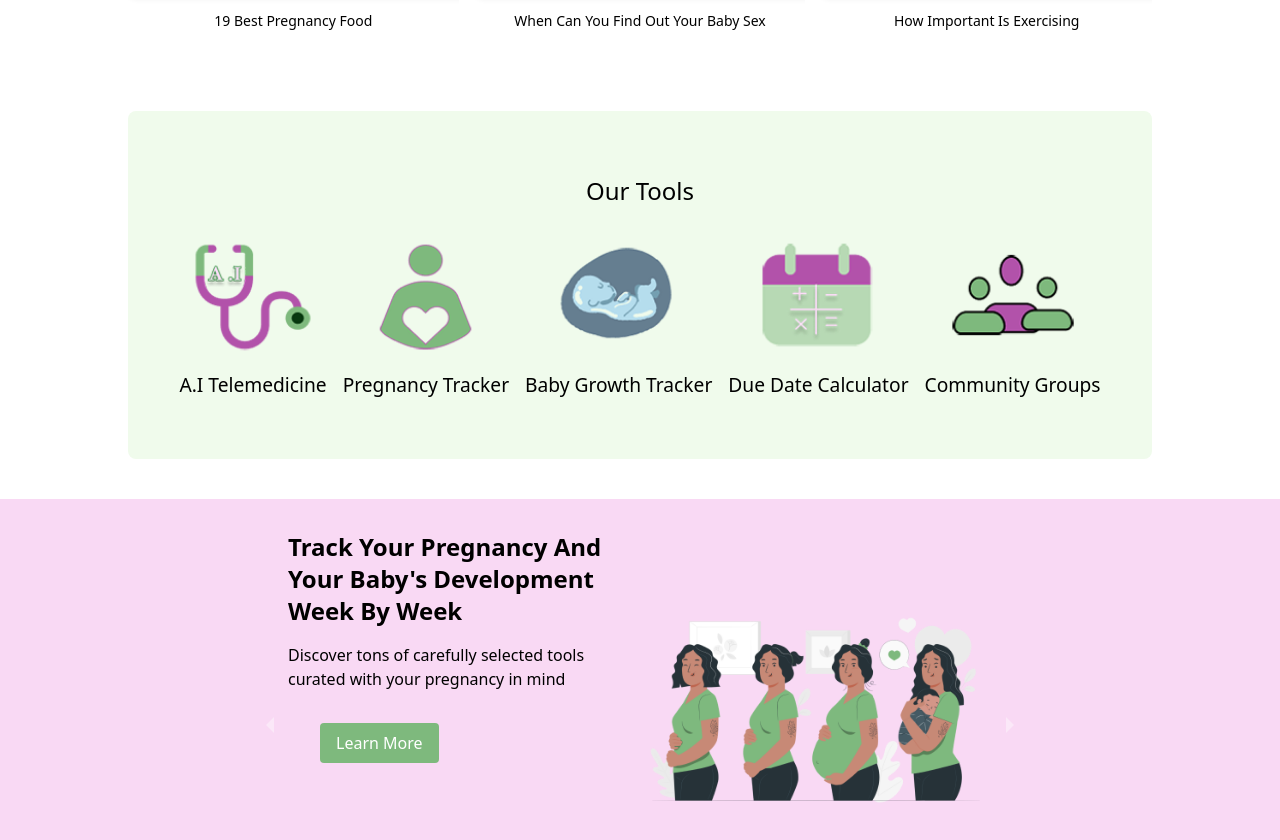
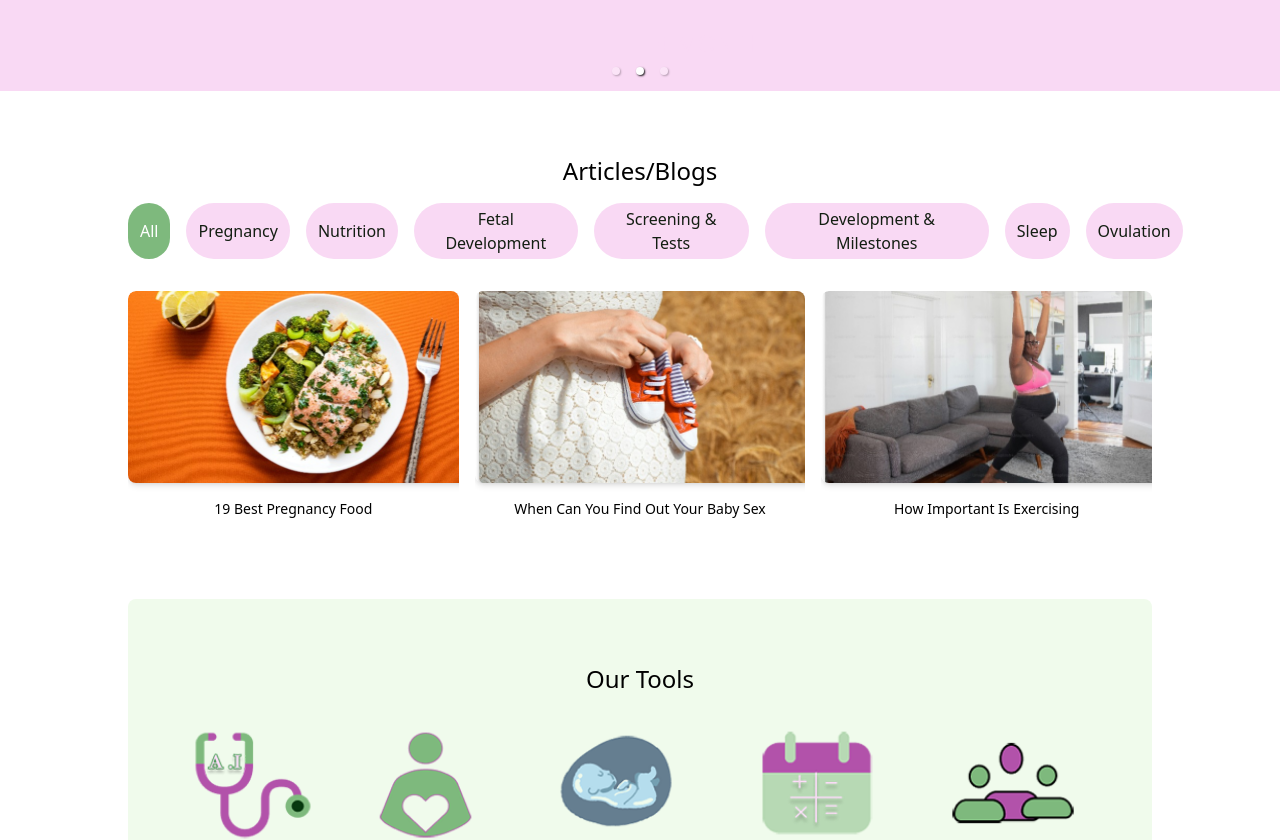
Before and after one commit to Adaobilynda1234/Trakmama-project, a React (Vite) app: page / in a window 1280 px wide. Shown: the part 421-1261 px from the top of the page. Built offline with nearby package versions, Linux system fonts and the light colour scheme; the HTML template or start-up script is replaced by a standard one.

Commit message:
merged articles and review

```diff
--- a/src/App.jsx
+++ b/src/App.jsx
@@ -5,16 +5,14 @@ import Home from "./pages/Home";
 import SignUp from "./pages/SignUp";
 import Login from "./pages/Login";
 import ErrorPage from "./pages/ErrorPage";
-import Articles from "./components/articles";
-import OurTools from "./components/ourtools";
+// import Articles from "./components/articles";
+// import OurTools from "./components/ourtools";
 
 function App() {
   return (
     <>
       <Navbar />
-      {/* defining react-router path */}
-      <Articles />
-      <OurTools />
+
       <Routes>
         <Route path="/" element={<Home />} />
         <Route path="/signup" element={<SignUp />} />
--- a/src/pages/Home.jsx
+++ b/src/pages/Home.jsx
@@ -1,11 +1,15 @@
 import React from "react";
 import Herocarousel from "../components/Herocarousel";
+import Article from "../components/articles";
+import Ourtools from "../components/ourtools";
 import Review from "../components/Review";
 
 const Home = () => {
   return (
     <div>
       <Herocarousel />
+      <Article />
+      <Ourtools />
       {/* <h1 className="text-center">this is home page</h1> */}
       <Review />
     </div>
```
